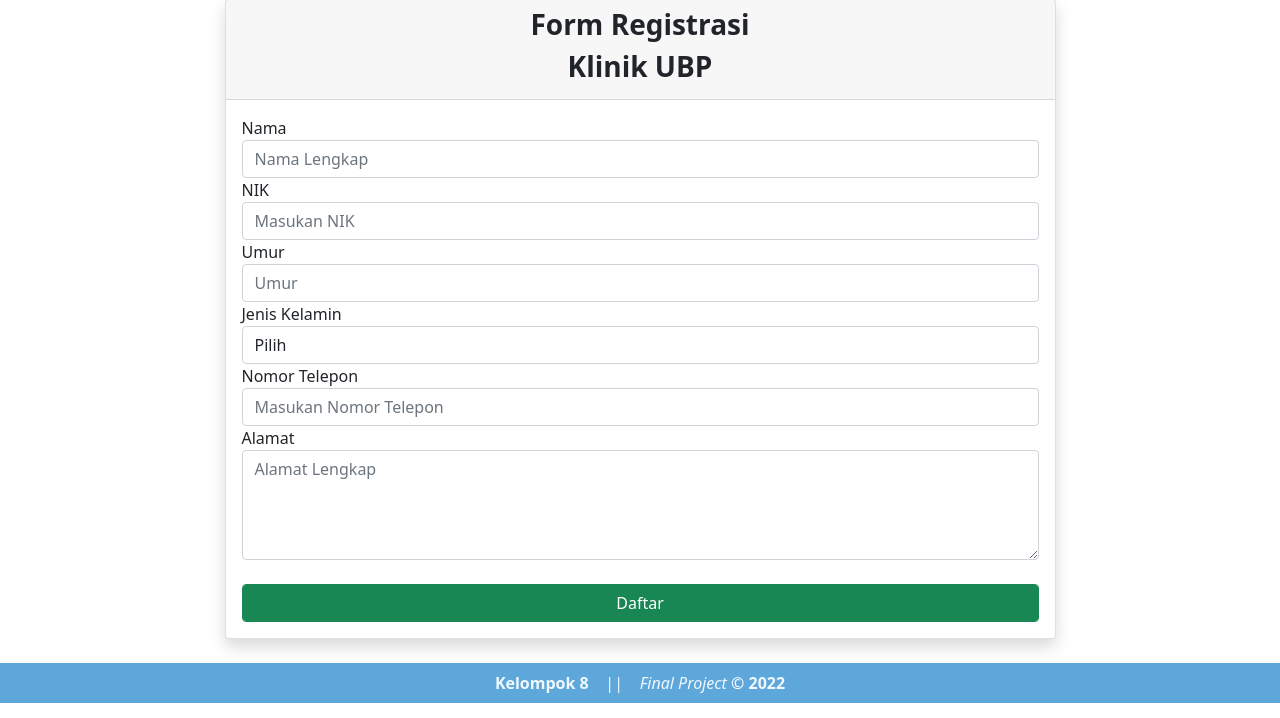
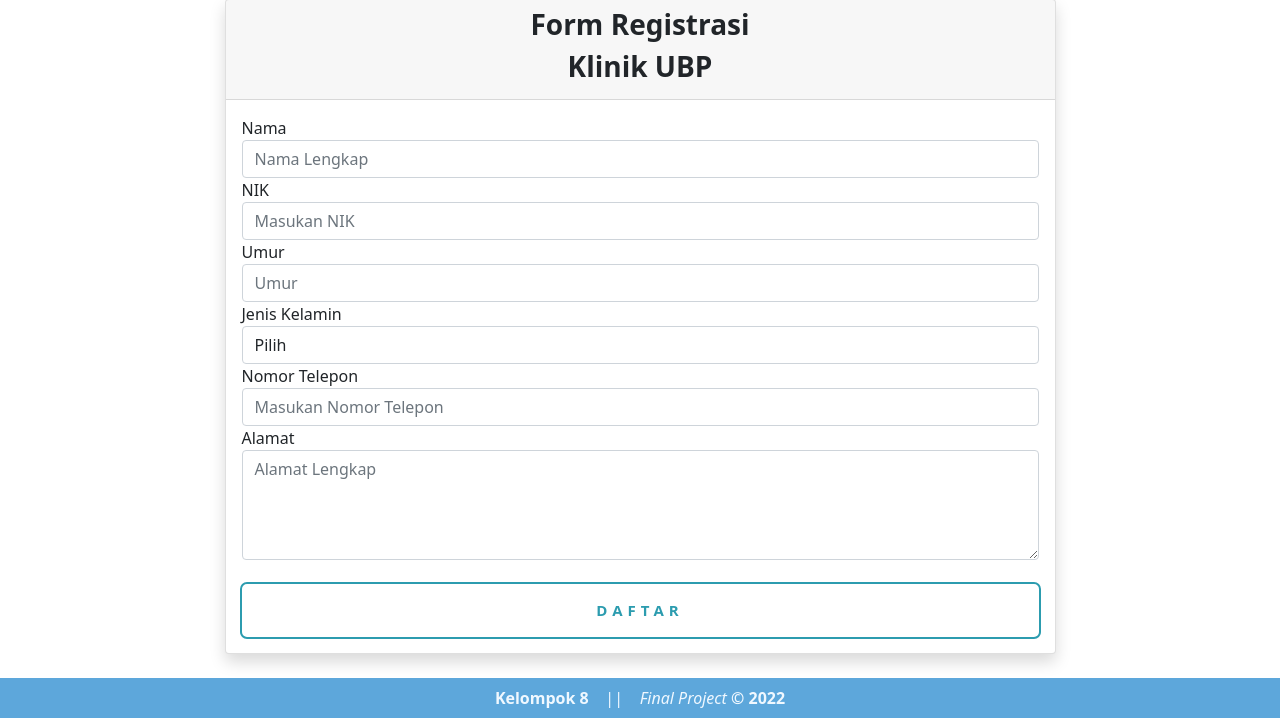
Before and after one commit to Sigitfad/klinik, a PHP site: page /register.php in a window 1280 px wide. Shown: the part 129-847 px from the top of the page. Run offline with PHP 8.4, Linux system fonts and the light colour scheme; a user stored in the database is signed in.

Commit message:
Update-Terbaru

```diff
--- /dev/null
+++ b/assets/css/style.css
@@ -0,0 +1,44 @@
+body {
+    background-color: rgb(255, 255, 255);
+}
+
+
+
+   .button {
+    padding: 1em 2em;
+    border: none;
+    border-radius: 5px;
+    font-weight: bold;
+    letter-spacing: 5px;
+    text-transform: uppercase;
+    color: #2c9caf;
+    transition: all 1000ms;
+    font-size: 15px;
+    position: relative;
+    overflow: hidden;
+    outline: 2px solid #2c9caf;
+  }
+
+  button:hover {
+    color: #ffffff;
+    transform: scale(1.0);
+    outline: 2px solid #70bdca;
+    box-shadow: 4px 5px 17px -4px #268391;
+  }
+
+  button::before {
+    content: "";
+    position: absolute;
+    left: -50px;
+    top: 0;
+    width: 0;
+    height: 100%;
+    background-color: #2c9caf;
+    transform: skewX(45deg);
+    z-index: -1;
+    transition: width 1000ms;
+  }
+
+  button:hover::before {
+    width: 250%;
+  }
--- a/index.php
+++ b/index.php
@@ -12,6 +12,7 @@ include_once 'config/koneksi.php';
     <meta charset="utf-8">
     <meta name="viewport" content="width=device-width, initial-scale=1">
     <link href="assets/css/bootstrap.min.css" rel="stylesheet">
+    <link rel="stylesheet" href="assets/css/style.css">
     <link href="https://fonts.googleapis.com/css2?family=DM+Sans:ital,wght@0,500;1,400;1,500;1,700&family=Quicksand:wght@500&display=swap"
         rel="stylesheet">
 
@@ -19,6 +20,7 @@ include_once 'config/koneksi.php';
 
   </head>
   <body>
+
 
   <nav class="navbar navbar-expand-lg navbar-dark bg-primary">
         <div class="container-fluid">
@@ -46,6 +48,7 @@ include_once 'config/koneksi.php';
         </div>
     </div>&nbsp;&nbsp;&nbsp;&nbsp;&nbsp;&nbsp;&nbsp;&nbsp;&nbsp;&nbsp;&nbsp;&nbsp;&nbsp;&nbsp;&nbsp;&nbsp;
 </nav>
+<img src="assets/images/klinik.jpg" alt="">
 <br><br><br><br><br><br><br><br><br><br><br><br><br><br>
         <h4 class="text-center">Hallo Admin, Selamat Datang !</h4>
 </div><br><br><br><br><br><br><br><br><br><br><br><br><br><br><br>
--- a/login.php
+++ b/login.php
@@ -30,6 +30,7 @@ if(isset($_POST['login'])) {
     <meta charset="utf-8">
     <meta name="viewport" content="width=device-width, initial-scale=1">
     <link href="assets/css/bootstrap.min.css" rel="stylesheet">
+    <link rel="stylesheet" href="assets/css/style.css">
     <link href="https://fonts.googleapis.com/css2?family=DM+Sans:ital,wght@0,500;1,400;1,500;1,700&family=Quicksand:wght@500&display=swap"
         rel="stylesheet">
     <title>Data/Input Pasien</title>
@@ -55,7 +56,10 @@ if(isset($_POST['login'])) {
                         <label>Password </label>
                         <input type="password" name="password" required placeholder="Password Admin" class="form-control"><br>
 
-                        <input type="submit" name="login" value="Login"  class="btn btn-warning form-control">
+                        <!--<input type="submit" name="login" value="Login"  class="btn btn-warning form-control">-->
+                        <button type="submit" name="login" value="Login" class="button form-control">
+                        Login
+                        </button>
                     </form>
 
                     </div>
--- a/register.php
+++ b/register.php
@@ -17,6 +17,7 @@ include_once 'config/function.php';
     <meta charset="utf-8">
     <meta name="viewport" content="width=device-width, initial-scale=1">
     <link href="assets/css/bootstrap.min.css" rel="stylesheet">
+    <link rel="stylesheet" href="assets/css/style.css">
     <link href="https://fonts.googleapis.com/css2?family=DM+Sans:ital,wght@0,500;1,400;1,500;1,700&family=Quicksand:wght@500&display=swap"
         rel="stylesheet">
     <title>Data/Input Pasien</title>
@@ -89,7 +90,10 @@ include_once 'config/function.php';
                         <label>Alamat </label>
                         <textarea name="alamat" autocomplete="off" required placeholder="Alamat Lengkap" class="form-control id="" cols="10" rows="4" autocomplete="off"></textarea><br>
 
-                        <input type="submit" name="submit" value="Daftar" class="btn btn-success form-control" onclick="return confirm('Yakin Daftar ?')">
+                        <!--<input type="submit" name="submit" value="Daftar" class="btn btn-success form-control" onclick="return confirm('Yakin Daftar ?')">-->
+                        <button type="submit" name="submit" value="Daftar" class="button form-control" onclick="return confirm('Yakin Daftar ?')">
+                        Daftar
+                        </button>
                         </form>
                     </div>
                 </div>
```
